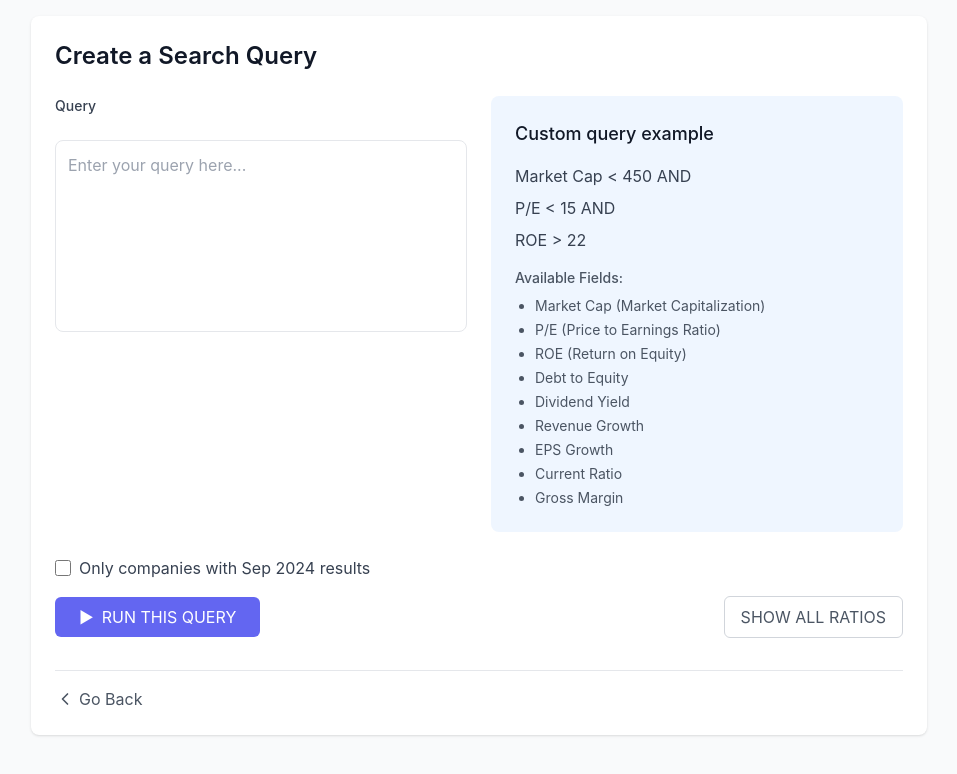
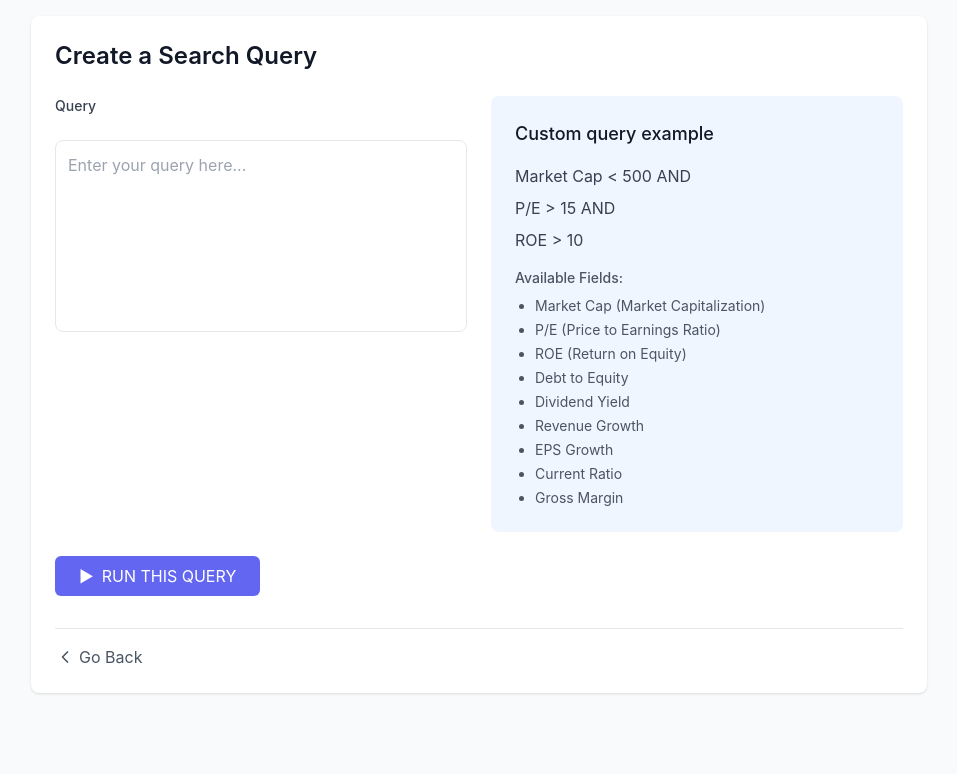
Before and after one commit to DivPandey/StockScreenerTool, a React (Create React App) app: page / in a window 1280 px wide. Both pictures are taken after a click on the button "Create New Screen". Shown: the top 774 px of the page, without its empty margins (161-1118 px from the left). Built offline with nearby package versions, Linux system fonts and the light colour scheme.

Commit message:
Fixed minor css

```diff
--- a/src/components/QueryScreen.js
+++ b/src/components/QueryScreen.js
@@ -52,9 +52,9 @@ function QueryScreen({ onSubmit, onBack }) {
           <div className="bg-blue-50 rounded-lg p-6">
             <h2 className="text-lg font-medium text-gray-900 mb-4">Custom query example</h2>
             <div className="space-y-2 text-gray-700">
-              <p>Market Cap {'<'} 450 AND</p>
-              <p>P/E {'<'} 15 AND</p>
-              <p>ROE {'>'} 22</p>
+              <p>Market Cap {'<'} 500 AND</p>
+              <p>P/E {'>'} 15 AND</p>
+              <p>ROE {'>'} 10</p>
             </div>
             <div className="mt-4 text-sm text-gray-600">
               <p className="font-medium mb-2">Available Fields:</p>
@@ -75,7 +75,7 @@ function QueryScreen({ onSubmit, onBack }) {
 
         {/* Checkbox and Buttons */}
         <div className="mt-6 space-y-4">
-          <label className="flex items-center space-x-2">
+          {/* <label className="flex items-center space-x-2">
             <input
               type="checkbox"
               checked={includeLatestResults}
@@ -83,7 +83,7 @@ function QueryScreen({ onSubmit, onBack }) {
               className="rounded border-gray-300 text-indigo-600 focus:ring-indigo-500"
             />
             <span className="text-gray-700">Only companies with Sep 2024 results</span>
-          </label>
+          </label> */}
 
           <div className="flex justify-between items-center">
             <button
@@ -94,11 +94,11 @@ function QueryScreen({ onSubmit, onBack }) {
               RUN THIS QUERY
             </button>
 
-            <button
+            {/* <button
               className="border border-gray-300 text-gray-600 px-4 py-2 rounded-md hover:bg-gray-50"
             >
               SHOW ALL RATIOS
-            </button>
+            </button> */}
           </div>
         </div>
 
--- a/src/components/ResultsScreen.js
+++ b/src/components/ResultsScreen.js
@@ -73,9 +73,9 @@ function ResultsScreen({ stocks, query, onBack }) {
       <div className="max-w-7xl mx-auto bg-white rounded-lg shadow-sm p-6">
         <div className="flex justify-between items-center mb-6">
           <h1 className="text-2xl font-semibold">Query Results</h1>
-          <button className="bg-indigo-500 text-white px-4 py-2 rounded-md hover:bg-indigo-600">
+          {/* <button className="bg-indigo-500 text-white px-4 py-2 rounded-md hover:bg-indigo-600">
             SAVE THIS QUERY
-          </button>
+          </button> */}
         </div>
 
         <div className="mb-6 bg-gray-50 p-4 rounded-lg">
```
